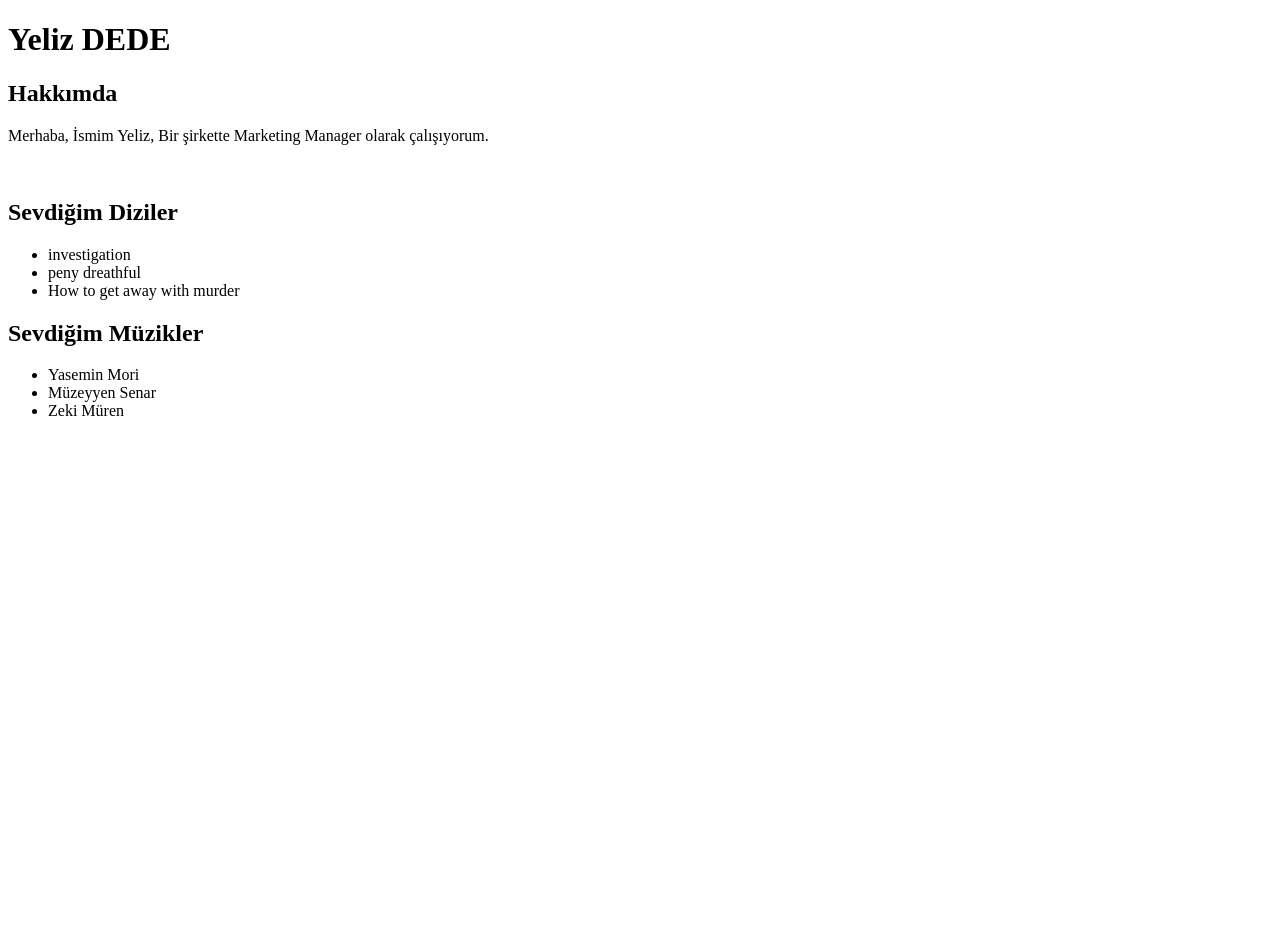
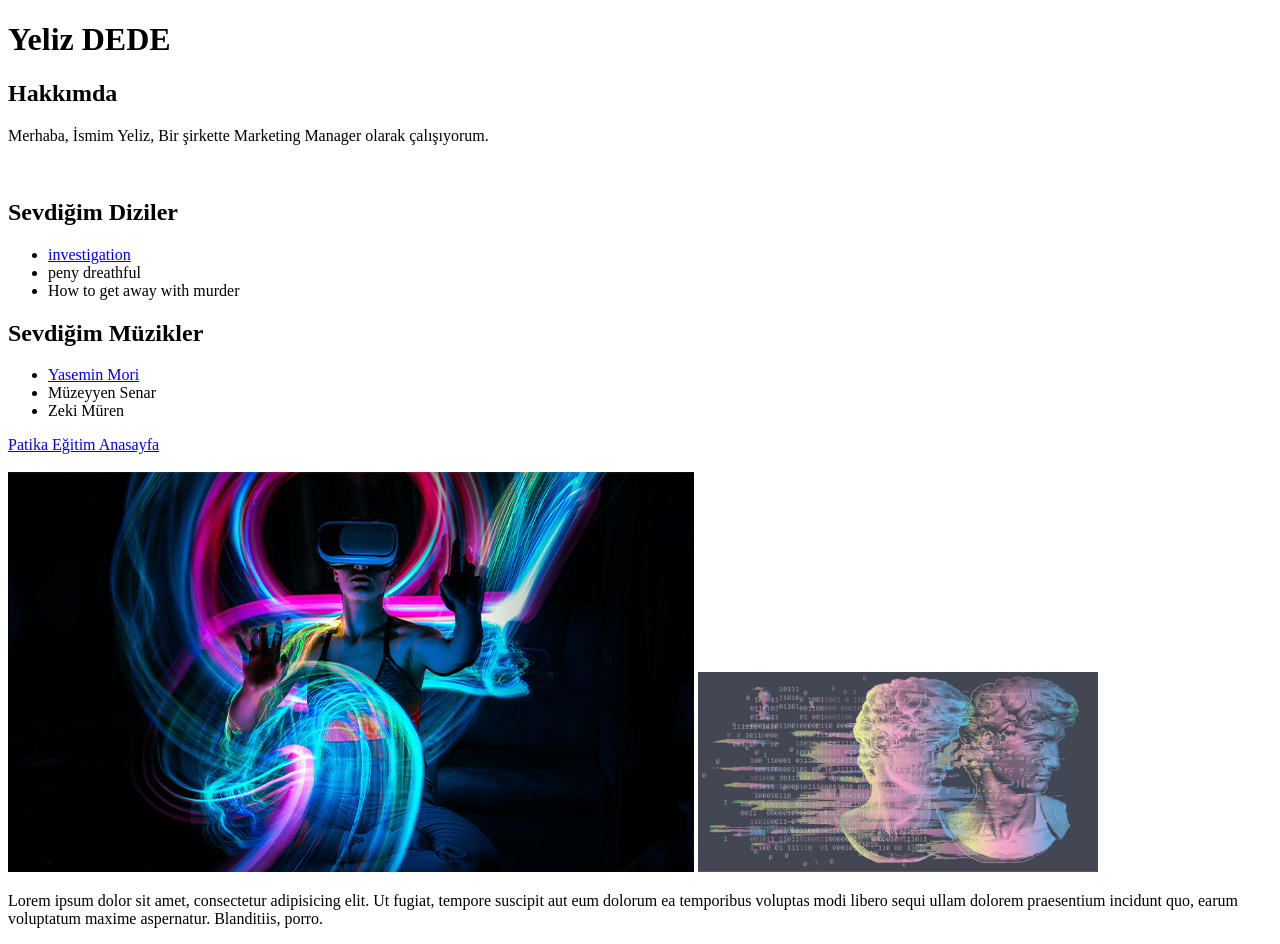
Before and after one commit to nilyelizdede/kodluyoruzilkrepo, a plain HTML site: page index.html in a window 1280 px wide. Before the commit the page ends 800 px from the top, so only its background shows below. Drawn offline with Linux system fonts and the light colour scheme.

Commit message:
ikinci commit

```diff
--- a/index.html
+++ b/index.html
@@ -19,7 +19,8 @@
     <h2>Sevdiğim Diziler</h2>
     <ul>
         <li>
-            investigation </li>
+            <a href="https://www.imdb.com/title/tt9112152/?ref_=fn_al_tt_3">investigation</a>
+        </li>
          <li>
             peny dreathful </li>
         <li>
@@ -32,11 +33,23 @@
      <div>
         <ul>
             <li>
-                Yasemin Mori
+                <a href="https://tr.wikipedia.org/wiki/Yasemin_Mori">Yasemin Mori</a>
             </li>
             <li>Müzeyyen Senar</li>
             <li>Zeki Müren</li>
         </ul>
 </div>
+
+
+<a href="http://www.patika.dev">Patika Eğitim Anasayfa</a>
+<br>
+<br>
+<img src="img/img1.jpg" alt="Mobil Oyun"/>
+<img src="img/img2.jpg" width="400" height="200" />
+
+
+<p>Lorem ipsum dolor sit amet, consectetur adipisicing elit. Ut fugiat, tempore suscipit aut eum dolorum ea temporibus voluptas modi libero sequi ullam dolorem praesentium incidunt quo, earum voluptatum maxime aspernatur.
+Blanditiis, porro.
+</p>
 </body>
 </html>
```
Also changed, not shown: img/img1.jpg (added), img/img2.jpg (added), 1 other file.
